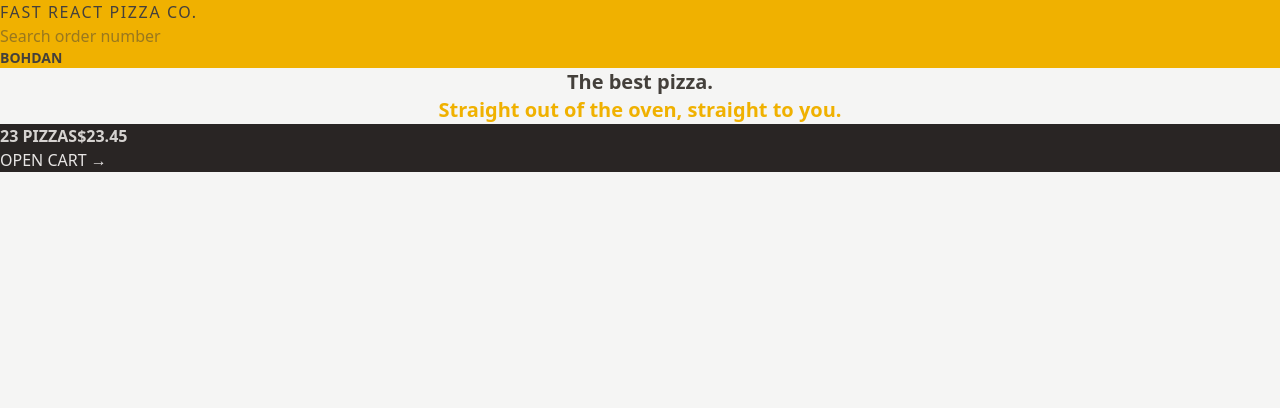
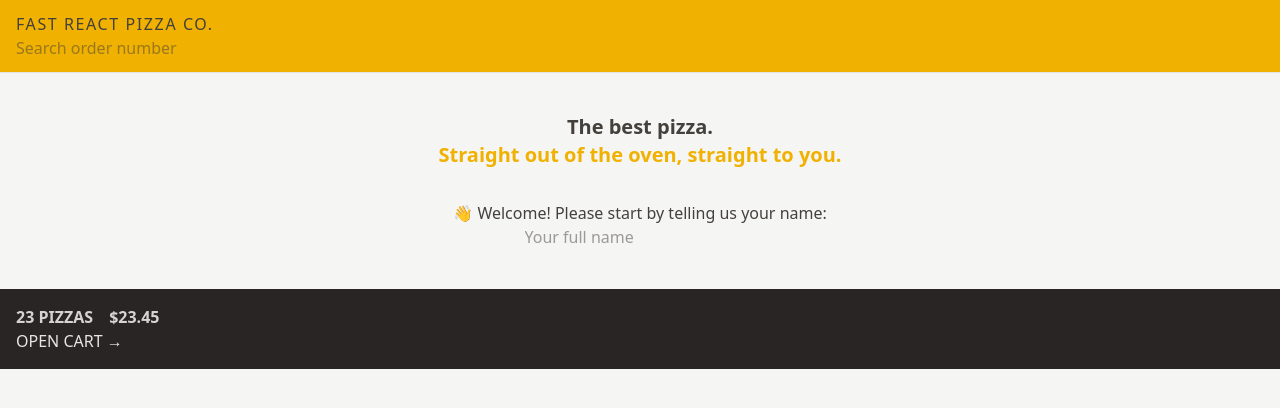
Before and after one commit to bagdenius/fast-react-pizza, a React (Vite) app: page / in a window 1280 px wide. Shown: the top 408 px of the page. Built offline with nearby package versions, Linux system fonts and the light colour scheme.

Commit message:
feat: enhance UI components; add padding to CartOverview, update Header styles, and include CreateUser in Home

```diff
--- a/src/features/cart/CartOverview.jsx
+++ b/src/features/cart/CartOverview.jsx
@@ -2,8 +2,8 @@
 
 function CartOverview() {
   return (
-    <div className="bg-stone-800 text-stone-200 uppercase">
-      <p className="font-semibold text-stone-300">
+    <div className="bg-stone-800 p-4 text-stone-200 uppercase">
+      <p className="space-x-4 font-semibold text-stone-300">
         <span>23 pizzas</span>
         <span>$23.45</span>
       </p>
--- a/src/features/user/Username.jsx
+++ b/src/features/user/Username.jsx
@@ -1,7 +1,7 @@
 import React from 'react';
 
 const Username = () => {
-  return <div className="text-sm font-semibold">Bohdan</div>;
+  return <div className="hidden text-sm font-semibold">Bohdan</div>;
 };
 
 export default Username;
--- a/src/ui/Header.jsx
+++ b/src/ui/Header.jsx
@@ -4,7 +4,7 @@
 
 const Header = () => {
   return (
-    <header className="bg-yellow-500 uppercase">
+    <header className="border-b border-stone-200 bg-yellow-500 px-4 py-3 uppercase">
       <Link to="/" className="tracking-widest">
         Fast React Pizza Co.
       </Link>
--- a/src/ui/Home.jsx
+++ b/src/ui/Home.jsx
@@ -1,13 +1,16 @@
+import CreateUser from '../features/user/CreateUser';
+
 function Home() {
   return (
-    <div>
-      <h1 className="text-center text-xl font-semibold text-stone-700">
+    <div className="my-10 text-center">
+      <h1 className="mb-8 text-xl font-semibold text-stone-700">
         The best pizza.
         <br />
         <span className="text-yellow-500">
           Straight out of the oven, straight to you.
         </span>
       </h1>
+      <CreateUser />
     </div>
   );
 }
```
